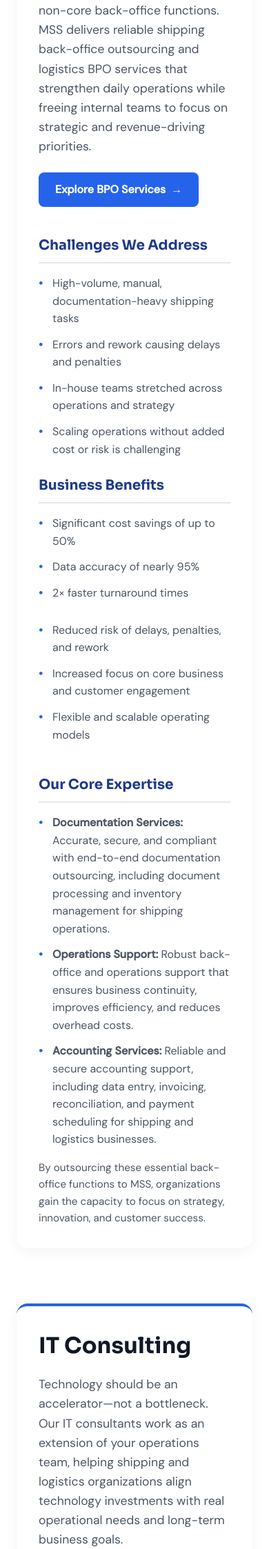
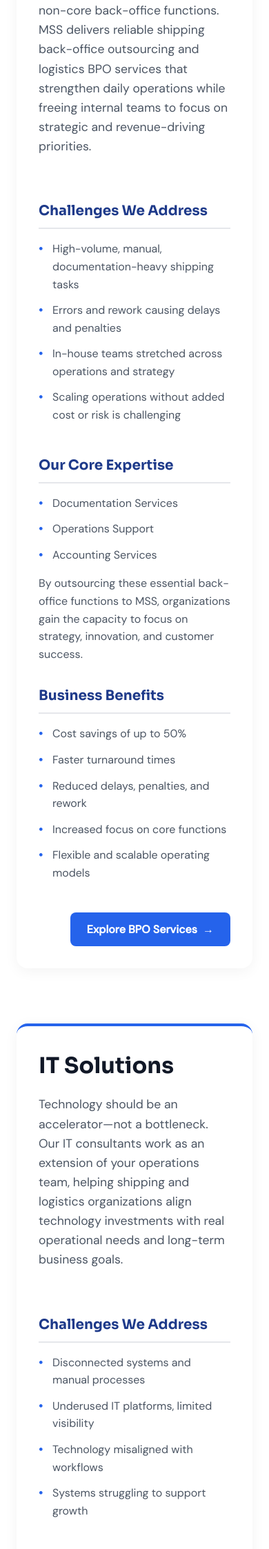
Before and after one commit to MSS-Smooth-Ocean-tech/MSS-Main-Website, a FastAPI app: page /services in a window 390 px wide; the page is wider, and only the part inside the window is pictured. Shown: the part 1996-4242 px from the top of that part at 69% size. Run offline with FastAPI, Linux system fonts and the light colour scheme.

Commit message:
Update services layout, footer, and add privacy page
Rework services section and styles for better layout and mobile readability: change benefit grid to a single column, reorganize service cards (move benefit lists, simplify service lists, reposition CTAs), and rename IT section to 'IT Solutions' with nav label updated to 'IT & Automation'. Add a privacy page and link it from the footer; convert footer-bottom to a flex layout and include a commented placeholder for a certificate logo. Minor copy and style tweaks throughout.

```diff
--- a/static/css/services_home.css
+++ b/static/css/services_home.css
@@ -189,7 +189,7 @@ h1, h2, h3, h4, h5, h6 {
 
 .sh-service-benefit-list {
   display: grid;
-  grid-template-columns: 1fr 1fr;
+  grid-template-columns: 1fr;
   gap: 16px;
 }
 
--- a/templates/base.html
+++ b/templates/base.html
@@ -27,7 +27,7 @@
         <div class="mss-nav-dropdown-content">
           <!-- <a href="/services">Explore Our Services</a> -->
           <a href="/bpo-services">BPO Services</a>
-          <a href="/technology">Technology & IT</a>
+          <a href="/technology">IT & Automation</a>
         </div>
       </li>
       <!-- <li><a href="/case-studies">Case Studies</a></li> DELETE THIS   -->
@@ -92,14 +92,21 @@
       <div class="f-col">
         <div class="f-col-title">Legal</div>
         <ul>
-          <li><a href="#">Privacy</a></li>
+          <li><a href="/privacy">Privacy</a></li>
           <li><a href="#">Terms</a></li>
         </ul>
       </div>
 
     </div>
-    <!-- Dynamic Year to be Added -->
-    <div class="footer-bottom">© 2026 | All Rights Reserved | Maritime Support Solutions</div>
+    <div class="footer-bottom" style="display: flex; justify-content: space-between; align-items: center; flex-wrap: wrap; gap: 16px;">
+      <!-- Dynamic Year to be Added -->
+      <div>© 2026 | All Rights Reserved | Maritime Support Solutions</div>
+      <!--
+      <div class="foot-cert-logo">
+        <img src="/static/img/dpiit_certificate_logo.png" alt="DPIIT Recognized Startup" style="width: 140px; height: auto; object-fit: contain;"/>
+      </div>
+      -->
+    </div>
   </div>
 </footer>
 
--- a/templates/sections/services/home/services.html
+++ b/templates/sections/services/home/services.html
@@ -10,7 +10,6 @@
       <p>
         Many shipping and logistics organizations struggle with rising operational costs and the ongoing challenge of recruiting, training, and retaining talent for non-core back-office functions. MSS delivers reliable shipping back-office outsourcing and logistics BPO services that strengthen daily operations while freeing internal teams to focus on strategic and revenue-driving priorities.
       </p>
-      <a href="/bpo-services" class="sh-service-link">Explore BPO Services <span>&rarr;</span></a>
     </div>
 
     <div class="sh-service-content">
@@ -22,32 +21,35 @@
           <li>In-house teams stretched across operations and strategy</li>
           <li>Scaling operations without added cost or risk is challenging</li>
         </ul>
+      </div>
 
-        <h3 style="margin-top:24px;">Business Benefits</h3>
+      <div class="sh-service-col">
+        <h3>Our Core Expertise</h3>
+        <ul>
+          <li>Documentation Services</li>
+          <li>Operations Support</li>
+          <li>Accounting Services</li>
+        </ul>
+        <p style="margin-top:16px; color: #4b5563;">
+          By outsourcing these essential back-office functions to MSS, organizations gain the capacity to focus on strategy, innovation, and customer success.
+        </p>
+      </div>
+
+      <div class="sh-service-col">
+        <h3>Business Benefits</h3>
         <div class="sh-service-benefit-list">
           <ul>
-            <li>Significant cost savings of up to 50%</li>
-            <li>Data accuracy of nearly 95%</li>
-            <li>2× faster turnaround times</li>
-          </ul>
-          <ul>
-            <li>Reduced risk of delays, penalties, and rework</li>
-            <li>Increased focus on core business and customer engagement</li>
+            <li>Cost savings of up to 50%</li>
+            <li>Faster turnaround times</li>
+            <li>Reduced delays, penalties, and rework</li>
+            <li>Increased focus on core functions</li>
             <li>Flexible and scalable operating models</li>
           </ul>
         </div>
       </div>
 
-      <div class="sh-service-col">
-        <h3>Our Core Expertise</h3>
-        <ul>
-          <li><strong>Documentation Services:</strong> Accurate, secure, and compliant with end-to-end documentation outsourcing, including document processing and inventory management for shipping operations.</li>
-          <li><strong>Operations Support:</strong> Robust back-office and operations support that ensures business continuity, improves efficiency, and reduces overhead costs.</li>
-          <li><strong>Accounting Services:</strong> Reliable and secure accounting support, including data entry, invoicing, reconciliation, and payment scheduling for shipping and logistics businesses.</li>
-        </ul>
-        <p style="margin-top:16px; font-size: 0.95rem; color: #4b5563;">
-          By outsourcing these essential back-office functions to MSS, organizations gain the capacity to focus on strategy, innovation, and customer success.
-        </p>
+      <div class="sh-service-col" style="display: flex; align-items: flex-end; justify-content: flex-end;">
+        <a href="/bpo-services" class="sh-service-link" style="width: max-content;">Explore BPO Services <span>&rarr;</span></a>
       </div>
     </div>
   </div>
@@ -55,17 +57,15 @@
   <!-- Service 2: IT Consulting -->
   <div class="sh-service-card reveal">
     <div class="sh-service-header">
-      <h2>IT Consulting</h2>
+      <h2>IT Solutions</h2>
       <p>
         Technology should be an accelerator—not a bottleneck. Our IT consultants work as an extension of your operations team, helping shipping and logistics organizations align technology investments with real operational needs and long-term business goals.
       </p>
-      <a href="/technology" class="sh-service-link">Explore IT Consulting <span>&rarr;</span></a>
     </div>
 
     <div class="sh-service-content">
       <div class="sh-service-col">
         <h3>Challenges We Address</h3>
-        <p style="margin-bottom:8px; font-size: 0.95rem; color: #4b5563;">Many shipping organizations struggle with:</p>
         <ul>
           <li>Disconnected systems and manual processes</li>
           <li>Underused IT platforms, limited visibility</li>
@@ -82,14 +82,21 @@
           <li>Identify gaps and optimization opportunities</li>
           <li>Support digital maturity and process resilience</li>
         </ul>
+      </div>
 
-        <h3 style="margin-top:24px;">Business Benefits</h3>
+      <div class="sh-service-col">
+        <h3>Business Benefits</h3>
         <ul>
           <li>Technology that accelerates operations</li>
           <li>Greater data accuracy and visibility</li>
           <li>Smarter decisions with structured IT</li>
           <li>Future-ready systems for growth</li>
+          <li>Consistent, scalable execution across shipping operations</li>
         </ul>
+      </div>
+
+      <div class="sh-service-col" style="display: flex; align-items: flex-end; justify-content: flex-end;">
+        <a href="/technology" class="sh-service-link" style="width: max-content;">Explore IT Consulting <span>&rarr;</span></a>
       </div>
     </div>
   </div>
@@ -101,13 +108,11 @@
       <p>
         Manual and repetitive tasks are the silent killers of productivity in shipping operations. Human error, fragmented workflows, and data silos lead to wasted hours, operational delays, and frustrated teams. MSS delivers workflow automation and process optimization for shipping and logistics operations, enabling faster execution and consistent outcomes.
       </p>
-      <a href="/technology" class="sh-service-link">Explore Workflow Automation <span>&rarr;</span></a>
     </div>
 
     <div class="sh-service-content">
       <div class="sh-service-col">
-        <h3>Pain Points</h3>
-        <p style="margin-bottom:8px; font-size: 0.95rem; color: #4b5563;">Shipping workflows often suffer from:</p>
+        <h3>Challenges We Address</h3>
         <ul>
           <li>Delays and errors from manual processes</li>
           <li>Inconsistent execution across teams and systems</li>
@@ -124,8 +129,10 @@
           <li>Reducing errors and reworks with smart controls</li>
           <li>Driving continuous improvement via metrics</li>
         </ul>
+      </div>
 
-        <h3 style="margin-top:24px;">Business Benefits</h3>
+      <div class="sh-service-col">
+        <h3>Business Benefits</h3>
         <ul>
           <li>Faster processing and reduced cycle times</li>
           <li>Reduced errors and operational bottlenecks</li>
@@ -133,6 +140,10 @@
           <li>Consistent, scalable execution across shipping operations</li>
         </ul>
       </div>
+
+      <div class="sh-service-col" style="display: flex; align-items: flex-end; justify-content: flex-end;">
+        <a href="/technology" class="sh-service-link" style="width: max-content;">Explore Workflow Automation <span>&rarr;</span></a>
+      </div>
     </div>
   </div>
 
```
Also changed, not shown: templates/pages/privacy.html (added, +62 -0 lines).
